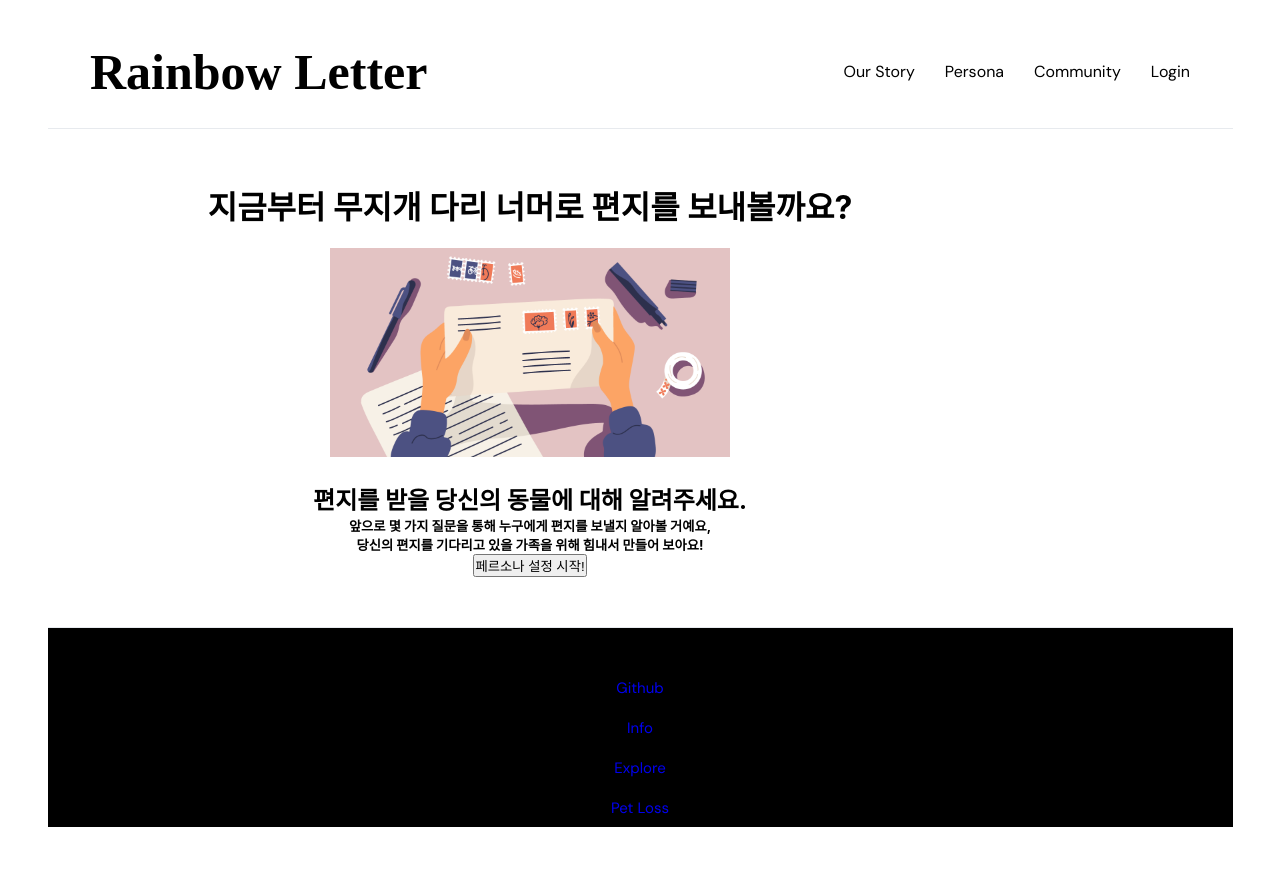
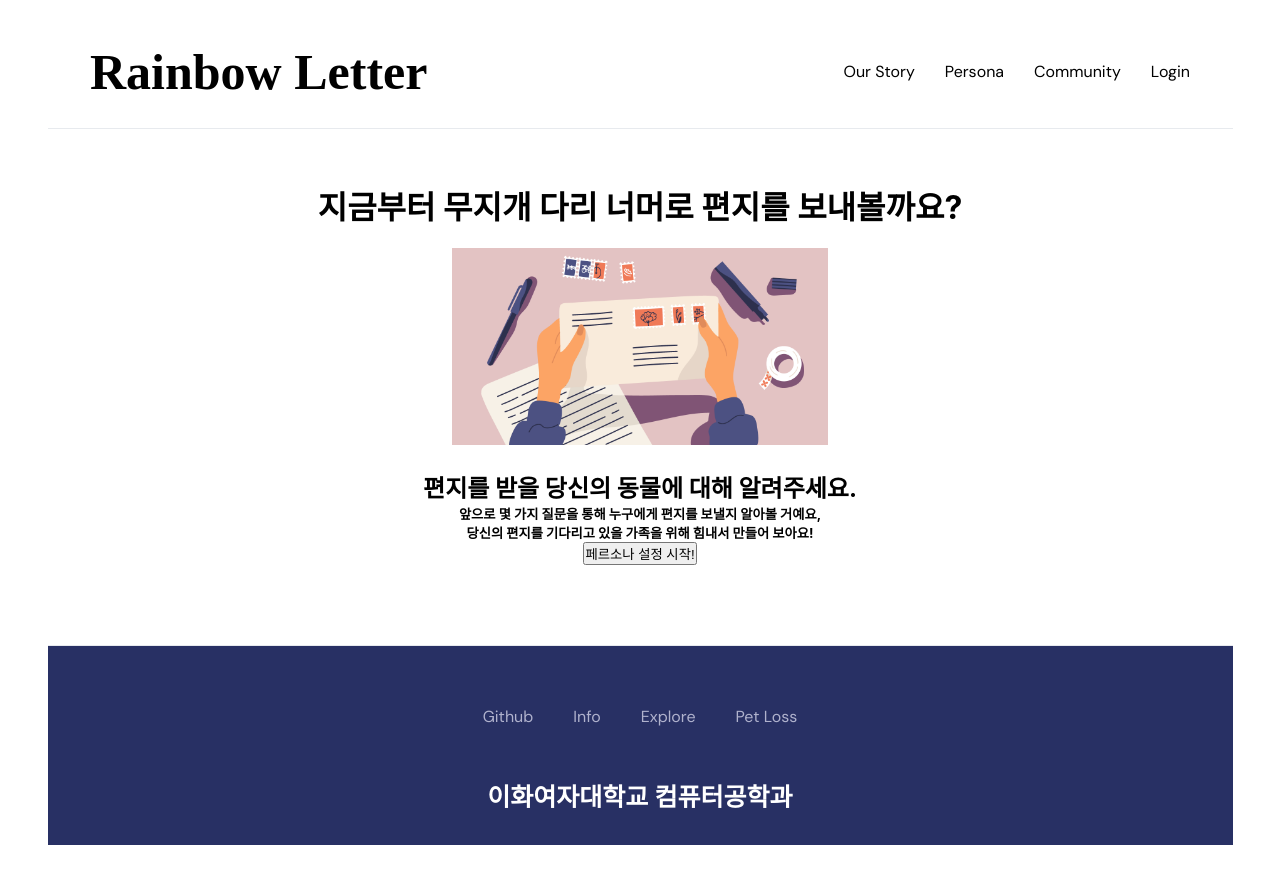
Before and after one commit to ewha-cse-HACK/HACK_client, a React (Create React App) app: page /pages/PersonaSetting in a window 1280 px wide. Shown: the top 884 px of the page. After the commit the page ends 845 px from the top, so only its background shows below. Built offline with nearby package versions, Linux system fonts and the light colour scheme; a web font is replaced by a local one.

Commit message:
[Footer] make layout and paint

```diff
--- a/src/components/Footer/Footer.css
+++ b/src/components/Footer/Footer.css
@@ -9,27 +9,9 @@
     src: url('../../assets/fonts/DMSans.ttf') format('truetype');
 }
 
-#bottomMenu {
-    width: 100%;
-    height: auto;
-    position: relative;
-    margin: 20px;
-}
-#bottomMenu ul li {
-    margin: auto;
-    font-family: DMSans;
-    font-weight: Medium;
-    font-size: 15px;
-    text-align: center;
-    align-items: center;
-    padding: 10px 20px;
-}
-
 .address {
     width: 100%;
-    margin-top: 30px;
-    margin-left: 35px;
-    margin-bottom: 25px;
+    margin: 30px;
     text-align: center;
     font-family: tvnEnjoy;
     font-weight: bold;
--- a/src/components/Footer/Footer.jsx
+++ b/src/components/Footer/Footer.jsx
@@ -1,5 +1,4 @@
-import React, { Component } from "react";
-import { Link } from "react-router-dom";
+import React from "react";
 import styled from "styled-components";
 import "./Footer.css";
 
@@ -8,18 +7,10 @@ function Footer() {
     <FooterWrapper>
       <div id="bottomMenu">
         <ul>
-          <li>
-            <Link to="https://github.com/ewha-cse-HACK">Github</Link>
-          </li>
-          <li>
-            <Link to="/">Info</Link>
-          </li>
-          <li>
-            <Link to="/">Explore</Link>
-          </li>
-          <li>
-            <Link to="/">Pet Loss</Link>
-          </li>
+          <li>Github</li>
+          <li>Info</li>
+          <li>Explore</li>
+          <li>Pet Loss</li>
         </ul>
       </div>
       <div className="address">
@@ -40,7 +31,29 @@ const FooterWrapper = styled.footer`
   justify-content: space-between;
   align-items: center;
   padding: 20px 0;
-  background-color: #000;
+  background-color: #283064;
+
+  #bottomMenu {
+    margin: 20px;
+    display: flex;
+    justify-content: center;
+  }
+  #bottomMenu ul {
+    display: flex;
+    list-style: none;
+    padding: 0;
+    justify-content: center;
+  }
+  #bottomMenu ul li {
+    font-family: DMSans;
+    font-weight: Medium;
+    font-size: 16px;
+    text-align: center;
+    margin: auto;
+    padding: 20px;
+    padding-bottom: 0px;
+    color: #b0b2cd;
+  }
 `;
 
 export default Footer;
--- a/src/pages/PersonaSetting.jsx
+++ b/src/pages/PersonaSetting.jsx
@@ -65,7 +65,8 @@ function PersonaSetting() {
 export default PersonaSetting;
 
 const SettingWrapper = styled.div`
-  margin: 30px;
+  margin: auto;
+  padding: 30px;
   width: 1000px;
   display: flex;
   justify-content: center;
```
